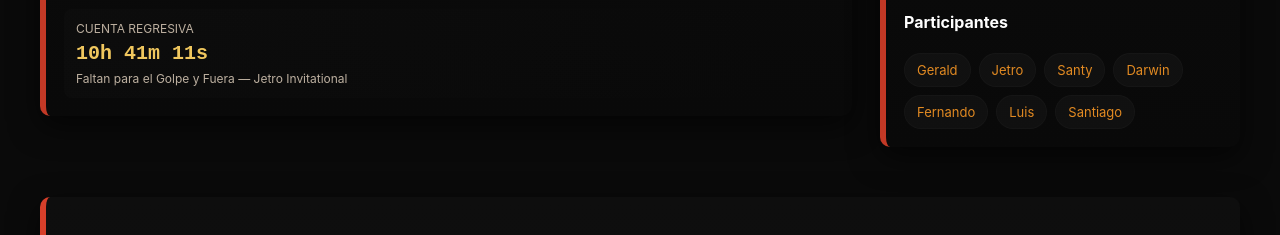
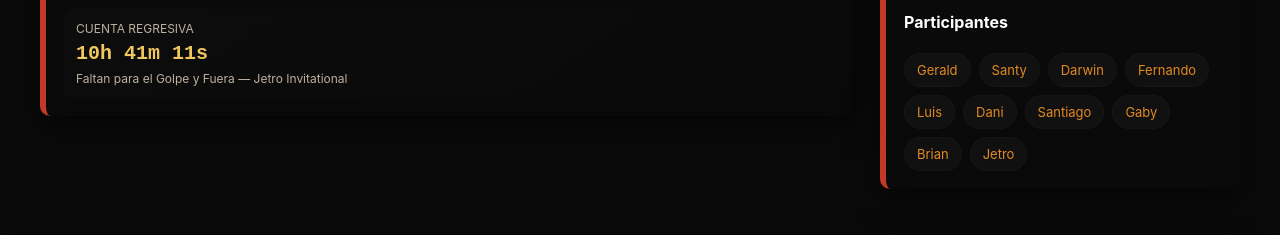
Before and after one commit to gkevincl/mk1, a plain HTML site: page index.html in a window 1280 px wide. Shown: the part 672-907 px from the top of the page. Drawn offline with Linux system fonts and the light colour scheme.

Commit message:
Update index.html

```diff
--- a/index.html
+++ b/index.html
@@ -98,8 +98,9 @@
 
           <h4>Participantes</h4>
           <div class="players">
-            <span>Gerald</span><span>Jetro</span><span>Santy</span><span>Darwin</span>
-            <span>Fernando</span><span>Luis</span><span>Santiago</span>
+            <span>Gerald</span><span>Santy</span><span>Darwin</span><span>Fernando</span>
+            <span>Luis</span><span>Dani</span><span>Santiago</span><span>Gaby</span>
+            <span>Brian</span><span>Jetro</span>
           </div>
         </div>
       </aside>
```
